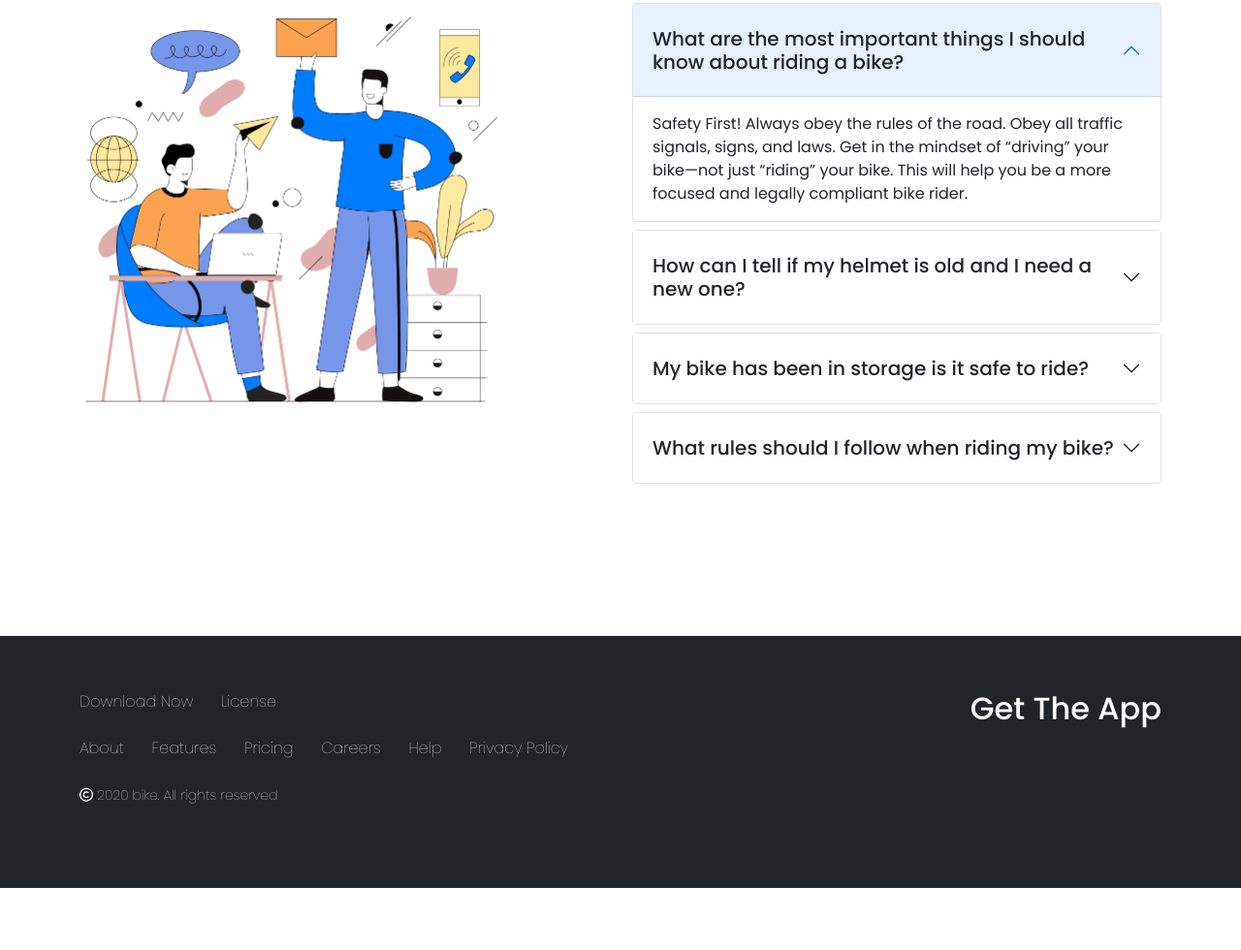
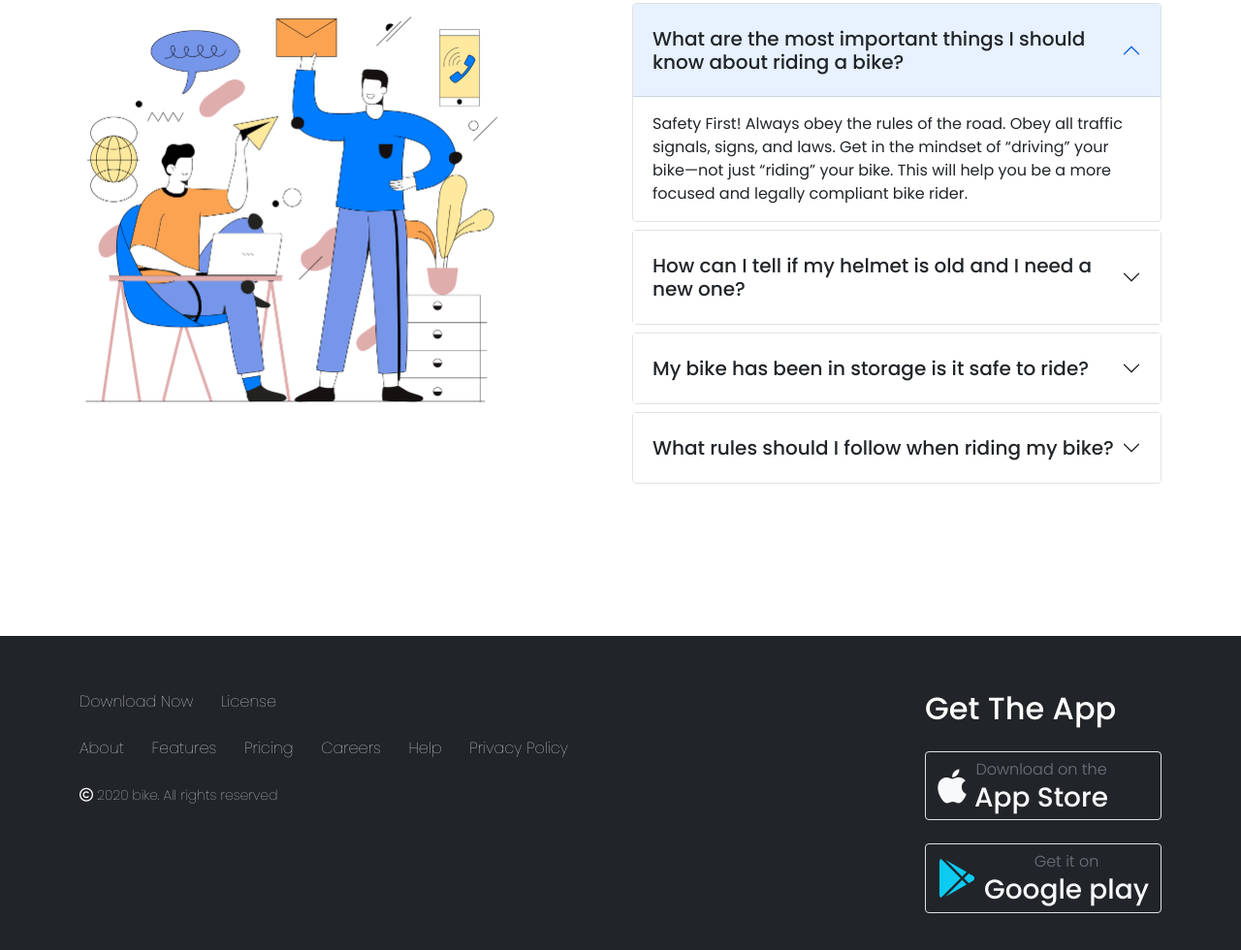
Before and after one commit to iamsobahan/honda-cbr, a plain HTML site: page index.html in a window 1280 px wide. Shown: the part 2875-3855 px from the top of the page at 97% size. Before the commit the page ends 3791 px from the top, so only its background shows below. Drawn offline with nearby package versions, Linux system fonts and the light colour scheme.

Commit message:
fourthreeeight

```diff
--- a/index.html
+++ b/index.html
@@ -352,7 +352,24 @@
                 <div class="right">
                     <h2 class="text-white">Get The App</h2>
 
+
+                    <div class="btn border bg-dark text-light d-flex align-items-center my-4">
+                        <i class="fab fa-apple fs-1"></i>
+                        <div class="ms-2">
+                            <p class="fw-light text-muted">Download on the</p>
+                            <h3>App Store</h3>
+                        </div>
+                    </div>
+                    <div class="btn border bg-dark text-light d-flex align-items-center">
+                        <i class="fab fa-google-play fs-1 text-info"></i>
+                        <div class="ms-2">
+                            <p class="fw-light text-muted">Get it on</p>
+                            <h3>Google play</h3>
+                        </div>
+                    </div>
                 </div>
+
+
             </div>
         </div>
 
```
